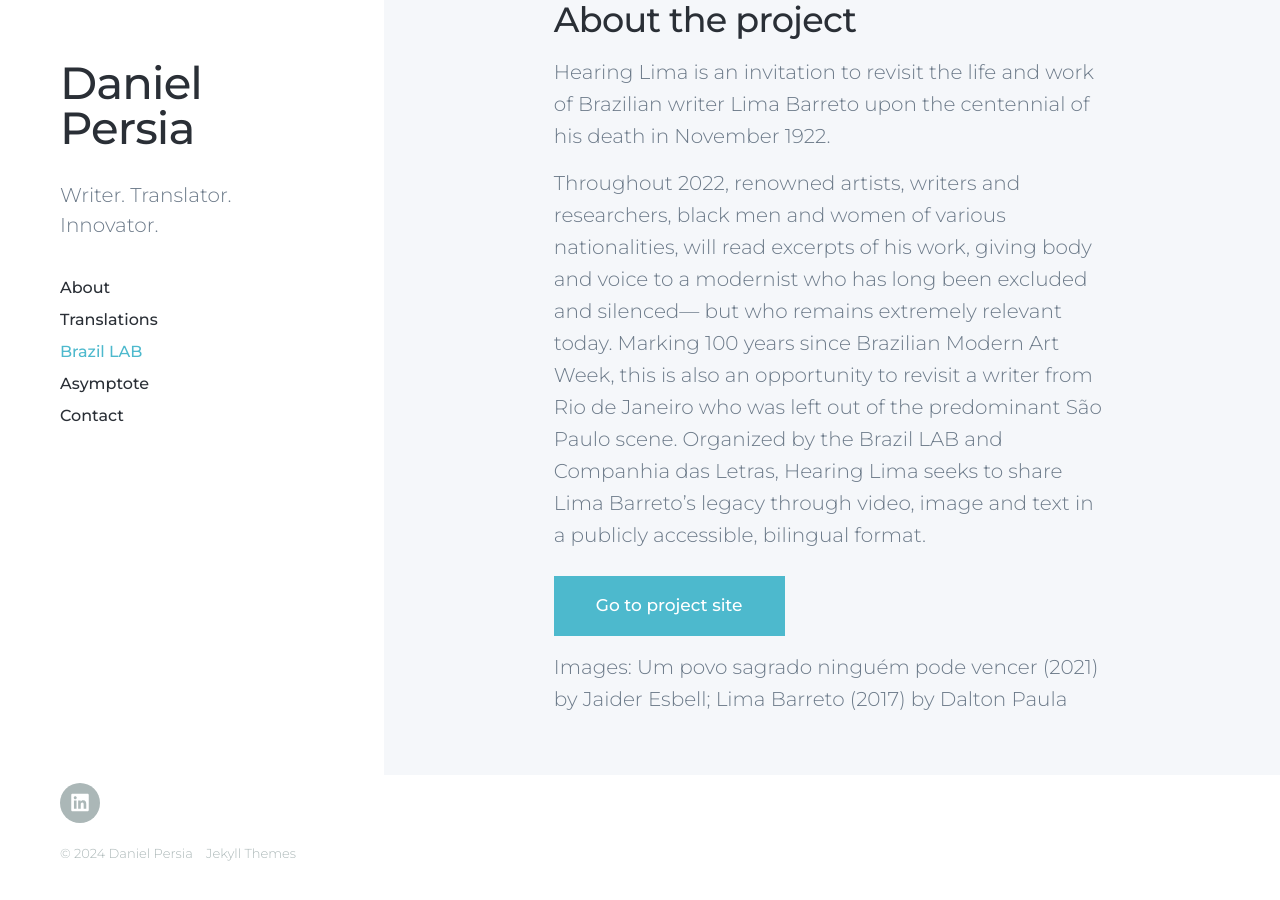
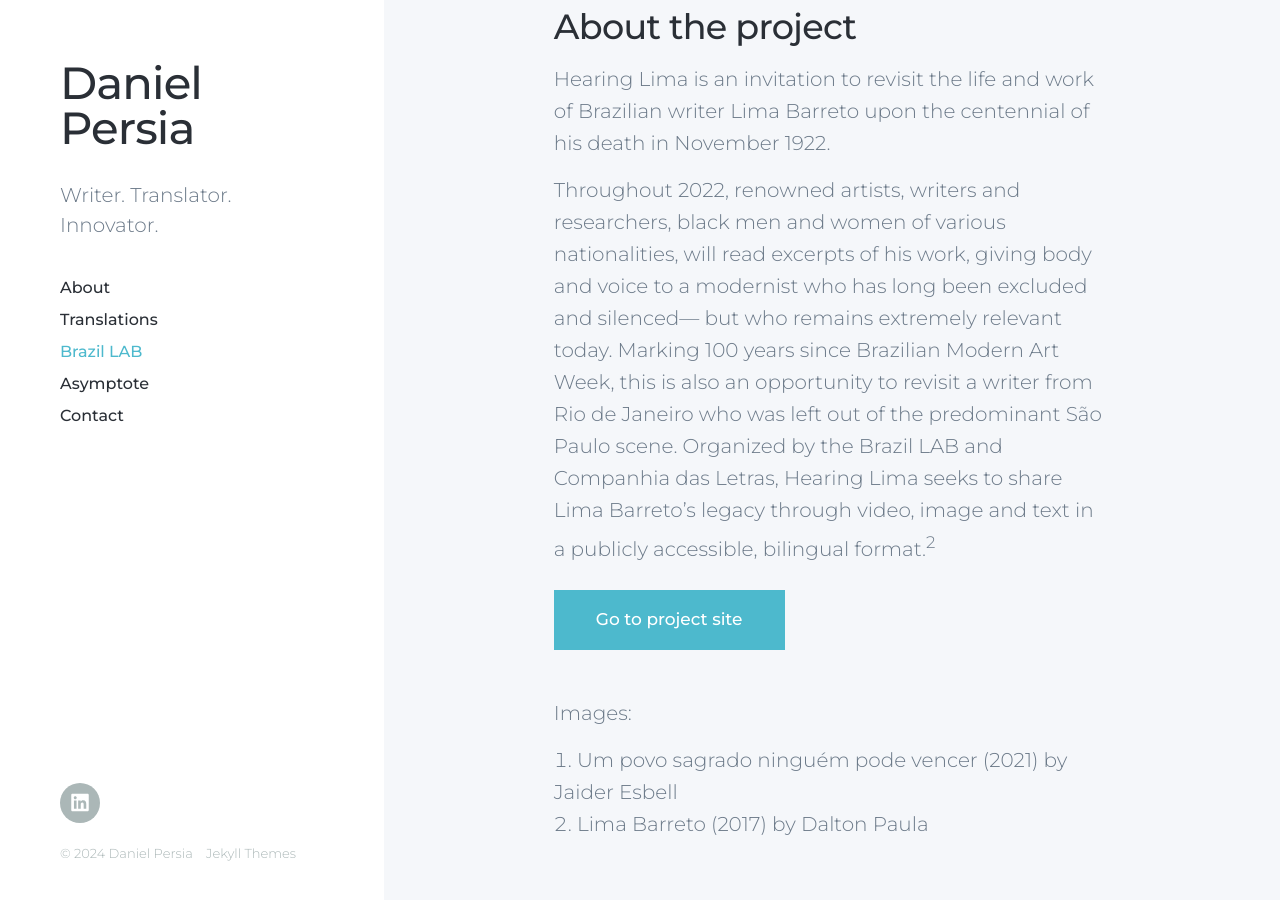
Before and after one commit to danielpersia/danielpersia.github.io, a Jekyll site: the page built from _pages/brazillab.md, in a window 1280 px wide and 900 px high, scrolled down 3879 px. Built offline with Jekyll 4.4.1, drawn with Linux system fonts in a browser that asks for light colours; nearby versions of some CDN libraries.

Commit message:
Update brazillab.md

```diff
--- a/_pages/brazillab.md
+++ b/_pages/brazillab.md
@@ -94,8 +94,13 @@ Djamila Ribeiro <br>
 
 Hearing Lima is an invitation to revisit the life and work of Brazilian writer Lima Barreto upon the centennial of his death in November 1922.
 
-Throughout 2022, renowned artists, writers and researchers, black men and women of various nationalities, will read excerpts of his work, giving body and voice to a modernist who has long been excluded and silenced— but who remains extremely relevant today. Marking 100 years since Brazilian Modern Art Week, this is also an opportunity to revisit a writer from Rio de Janeiro who was left out of the predominant São Paulo scene. Organized by the Brazil LAB and Companhia das Letras, Hearing Lima seeks to share Lima Barreto’s legacy through video, image and text in a publicly accessible, bilingual format.
+Throughout 2022, renowned artists, writers and researchers, black men and women of various nationalities, will read excerpts of his work, giving body and voice to a modernist who has long been excluded and silenced— but who remains extremely relevant today. Marking 100 years since Brazilian Modern Art Week, this is also an opportunity to revisit a writer from Rio de Janeiro who was left out of the predominant São Paulo scene. Organized by the Brazil LAB and Companhia das Letras, Hearing Lima seeks to share Lima Barreto’s legacy through video, image and text in a publicly accessible, bilingual format.<sup>2<sup>
 
 <a href="https://www.espalhelima.com.br/en/" class="button button--large">Go to project site</a>
 
-Images: Um povo sagrado ninguém pode vencer (2021) by Jaider Esbell; Lima Barreto (2017) by Dalton Paula
+<br>
+Images:
+<br>
+1. Um povo sagrado ninguém pode vencer (2021) by Jaider Esbell
+<br>
+2. Lima Barreto (2017) by Dalton Paula
```
Also changed, not shown: other parts of _pages/brazillab.md (+1 -1 lines).
